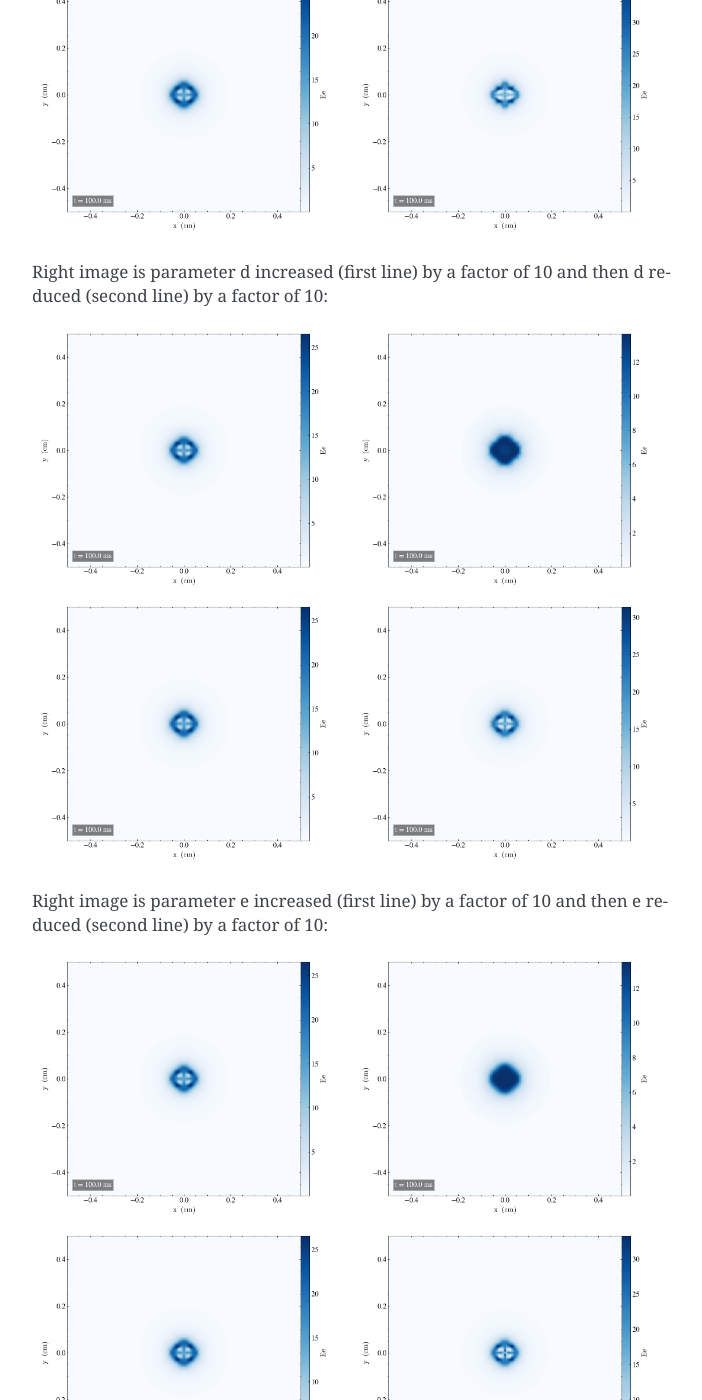
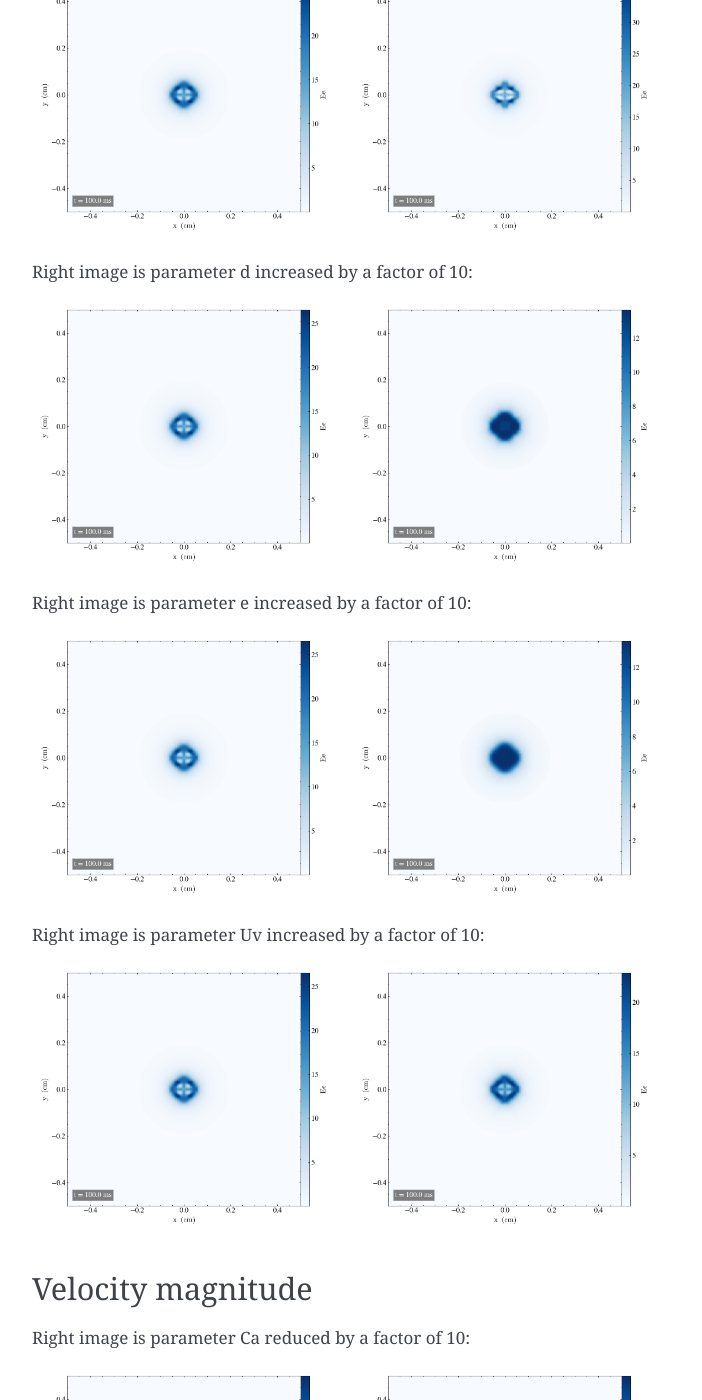
Before and after one commit to guadabsb15/summer_2021_report, a Sphinx documentation site: the page built from docs/source/sedov.rst, in a window 1280 px wide and 1400 px high, scrolled down 6893 px. Shown: the whole window, without its empty margins (388-1090 px from the left). Built offline with Sphinx 7.4.7, drawn with Linux system fonts in a browser that asks for light colours; some of the changed text lies outside the part shown.

Commit message:
Reducing number of images due to low differences

```diff
--- a/docs/source/sedov.rst
+++ b/docs/source/sedov.rst
@@ -208,28 +208,18 @@ Right image is parameter U increased (first line) by a factor of 10 and then U r
     :width: 48 %
 
 
-Right image is parameter d increased (first line) by a factor of 10 and then d reduced (second line) by a factor of 10:
+Right image is parameter d increased by a factor of 10:
 
 .. image:: images_sedov_bifrost/ee_sedov_bifrost_xy_10.png
     :width: 48 %
 .. image:: images_sedov_bifrost/ee_sedov_bifrost_xy_increase10_d_10.png
     :width: 48 %
 
-.. image:: images_sedov_bifrost/ee_sedov_bifrost_xy_10.png
-    :width: 48 %
-.. image:: images_sedov_bifrost/ee_sedov_bifrost_xy_decrease10_d_10.png
-    :width: 48 %
-
-Right image is parameter e increased (first line) by a factor of 10 and then e reduced (second line) by a factor of 10:
+Right image is parameter e increased by a factor of 10:
 
 .. image:: images_sedov_bifrost/ee_sedov_bifrost_xy_10.png
     :width: 48 %
 .. image:: images_sedov_bifrost/ee_sedov_bifrost_xy_increase10_e_10.png
-    :width: 48 %
-
-.. image:: images_sedov_bifrost/ee_sedov_bifrost_xy_10.png
-    :width: 48 %
-.. image:: images_sedov_bifrost/ee_sedov_bifrost_xy_decrease10_e_10.png
     :width: 48 %
 
 Right image is parameter Uv increased by a factor of 10:
@@ -243,12 +233,7 @@ Right image is parameter Uv increased by a factor of 10:
 Velocity magnitude
 ------------------
 
-Right image is parameter Ca increased (first line) by a factor of 10 and then Ca reduced (second line) by a factor of 10:
-
-.. image:: images_sedov_bifrost/velocity_magnitude_sedov_bifrost_xy_10.png
-    :width: 48 %
-.. image:: images_sedov_bifrost/velocity_magnitude_sedov_bifrost_xy_increase10_Ca_10.png
-    :width: 48 %
+Right image is parameter Ca reduced by a factor of 10:
 
 
 .. image:: images_sedov_bifrost/velocity_magnitude_sedov_bifrost_xy_10.png
@@ -270,29 +255,13 @@ Right image is parameter U increased (first line) by a factor of 10 and then U r
     :width: 48 %
 
 
-Right image is parameter d increased (first line) by a factor of 10 and then d reduced (second line) by a factor of 10:
+Right image is parameter d increased by a factor of 10:
 
 .. image:: images_sedov_bifrost/velocity_magnitude_sedov_bifrost_xy_10.png
     :width: 48 %
 .. image:: images_sedov_bifrost/velocity_magnitude_sedov_bifrost_xy_increase10_d_10.png
     :width: 48 %
 
-.. image:: images_sedov_bifrost/velocity_magnitude_sedov_bifrost_xy_10.png
-    :width: 48 %
-.. image:: images_sedov_bifrost/velocity_magnitude_sedov_bifrost_xy_decrease10_d_10.png
-    :width: 48 %
-
-Right image is parameter e increased (first line) by a factor of 10 and then e reduced (second line) by a factor of 10:
-
-.. image:: images_sedov_bifrost/velocity_magnitude_sedov_bifrost_xy_10.png
-    :width: 48 %
-.. image:: images_sedov_bifrost/velocity_magnitude_sedov_bifrost_xy_increase10_e_10.png
-    :width: 48 %
-
-.. image:: images_sedov_bifrost/velocity_magnitude_sedov_bifrost_xy_10.png
-    :width: 48 %
-.. image:: images_sedov_bifrost/velocity_magnitude_sedov_bifrost_xy_decrease10_e_10.png
-    :width: 48 %
 
 Right image is parameter Uv increased by a factor of 10:
 
```
